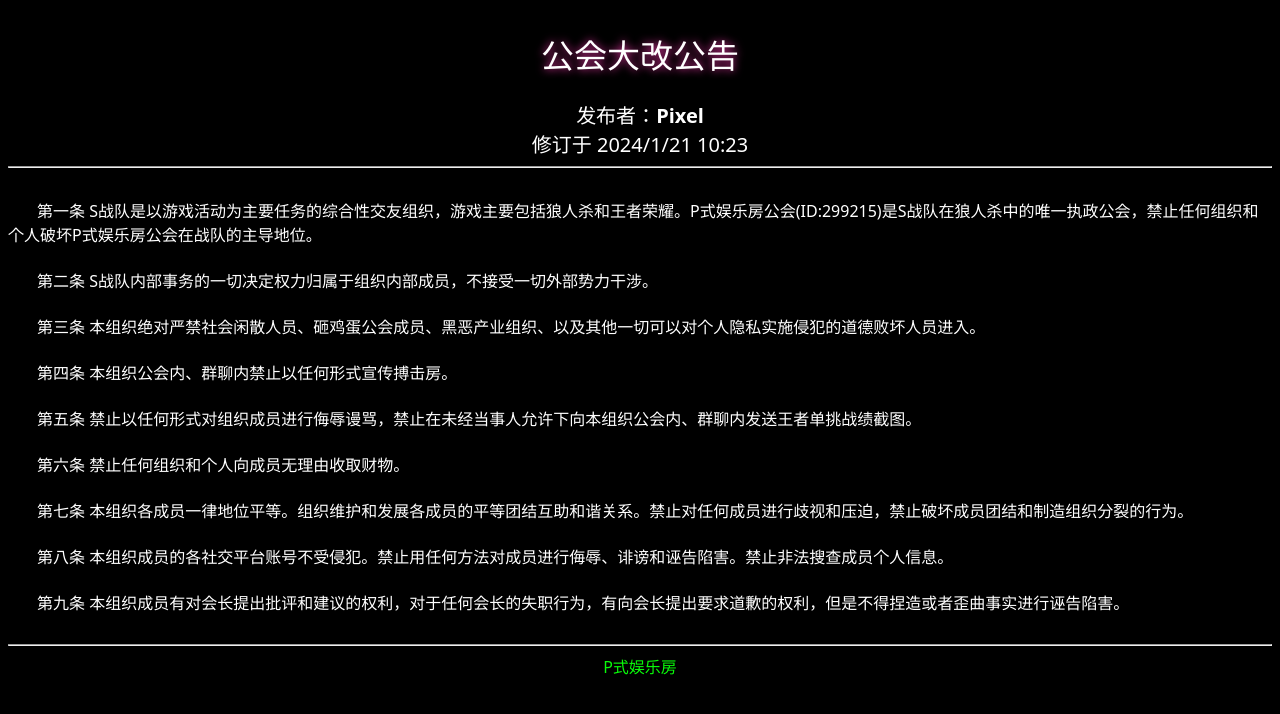
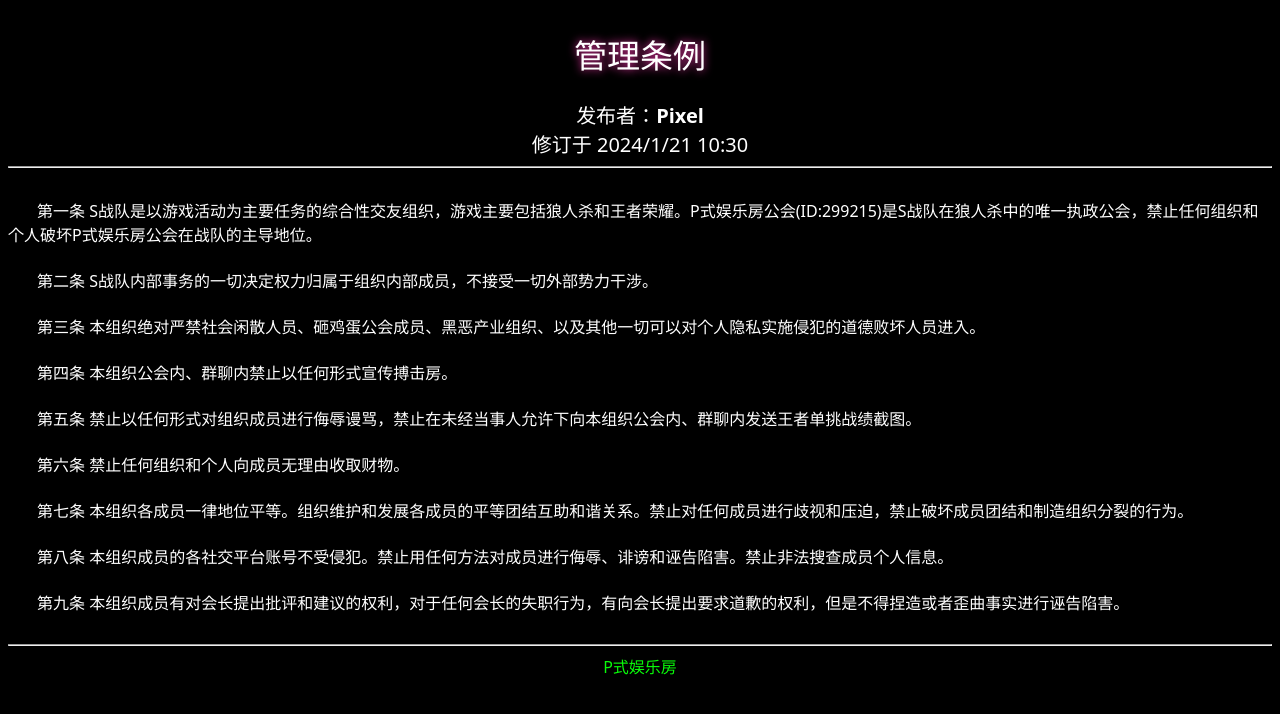
Before and after one commit to 299215/299215.github.io, a plain HTML site: page a/HT301763.html in a window 1280 px wide. Drawn offline with Linux system fonts and the light colour scheme.

Commit message:
Add files via upload

```diff
--- a/a/HT301763.html
+++ b/a/HT301763.html
@@ -37,9 +37,9 @@
 </script>
 </head>
 <body onLoad="body_onload()">
-<center><br><span style="font-size: 33px;text-shadow: 0 0 9px rgb(236, 53, 166);">公会大改公告</span>
+<center><br><span style="font-size: 33px;text-shadow: 0 0 9px rgb(236, 53, 166);">管理条例</span>
 <br><br><span style="font-size: 20px;">发布者：<b>Pixel</b></span>
-<br><span style="font-size: 20px;">修订于 2024/1/21 10:23</span>
+<br><span style="font-size: 20px;">修订于 2024/1/21 10:30</span>
 <hr><div align="left"><br>
   &nbsp;&nbsp;&nbsp;&nbsp;&nbsp;&nbsp;&nbsp;第一条 S战队是以游戏活动为主要任务的综合性交友组织，游戏主要包括狼人杀和王者荣耀。P式娱乐房公会(ID:299215)是S战队在狼人杀中的唯一执政公会，禁止任何组织和个人破坏P式娱乐房公会在战队的主导地位。
   <br><br>&nbsp;&nbsp;&nbsp;&nbsp;&nbsp;&nbsp;&nbsp;第二条 S战队内部事务的一切决定权力归属于组织内部成员，不接受一切外部势力干涉。
```
